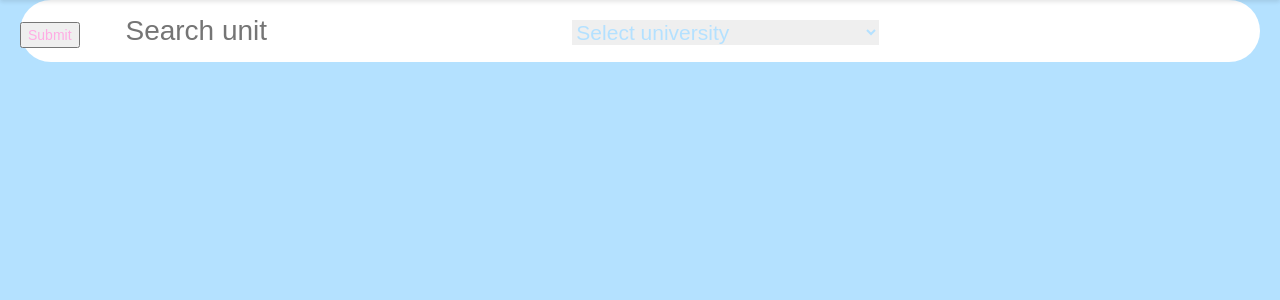
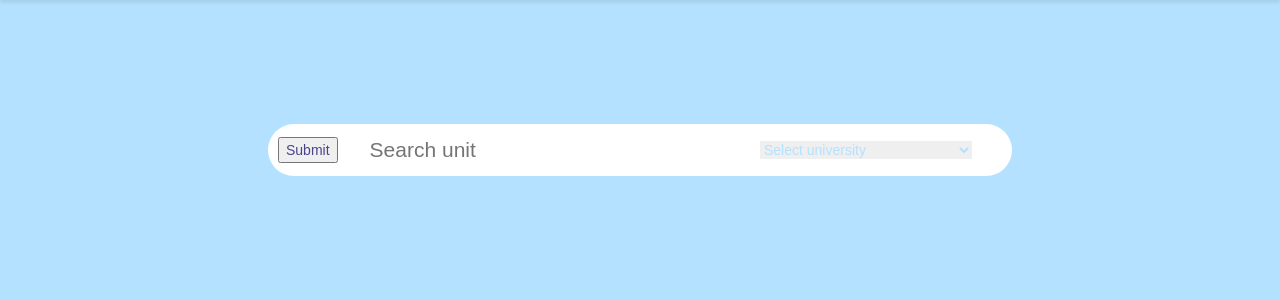
Before and after one commit to Dodocha190/Group-14, a Python web app: template app/templates/unit_search.html in a window 1280 px wide. Shown: the part 100-400 px from the top of the page. Run offline with Jinja, Linux system fonts and the light colour scheme; the template is opened without the code that fills it, so the values that code supplies are empty; some libraries are stand-ins or nearby versions.

Commit message:
fixed search bar to align uni select dropdown to the right

```diff
--- a/app/static/css/style.css
+++ b/app/static/css/style.css
@@ -263,21 +263,26 @@
   background-color: white;
   border: none;
   border-radius: 40px;
+  display: flex;
   align-items: center;
+  margin:10% 20%;
+  padding: 10px;
 }
 
 .unit-name-search {
   color: var(--text-primary);
-  font-size: 200%;
+  font-size: 150%;
   border: none;
   outline: none;
-  margin: 10px 40px;
+  background-color: transparent;
+  margin-left: 30px;
+  flex: 1;
 }
 
 .uni-search {
   color: var(--primary-color);
-  font-size: 150%;
   border: none;
   outline: none;
-  margin: 10px 40px;
+  width:fit-content;
+  margin-right: 30px;
 }
--- a/app/templates/unit_search.html
+++ b/app/templates/unit_search.html
@@ -2,13 +2,13 @@
 <div>
     <form class="large-search-bar" action="">
         <!--no action yet-->
-        <a><input type="submit"></a> <!--need to put a search icon here-->
-        <a><input class="unit-name-search" type="text" placeholder="Search unit"></a>
-        <a><select class="uni-search ">
+        <input type="submit"> <!--need to put a search icon here-->
+        <input class="unit-name-search" type="text" placeholder="Search unit">
+        <select class="uni-search ">
             <option>Select university</option>
             <option>University of Western Australia</option>
             <option>Other...</option>
-        </select></a>
+        </select>
     </form>
 </div>
 {% endblock %}
```
Also changed, not shown: app/templates/components/search_result.html (added, +7 -0 lines).
